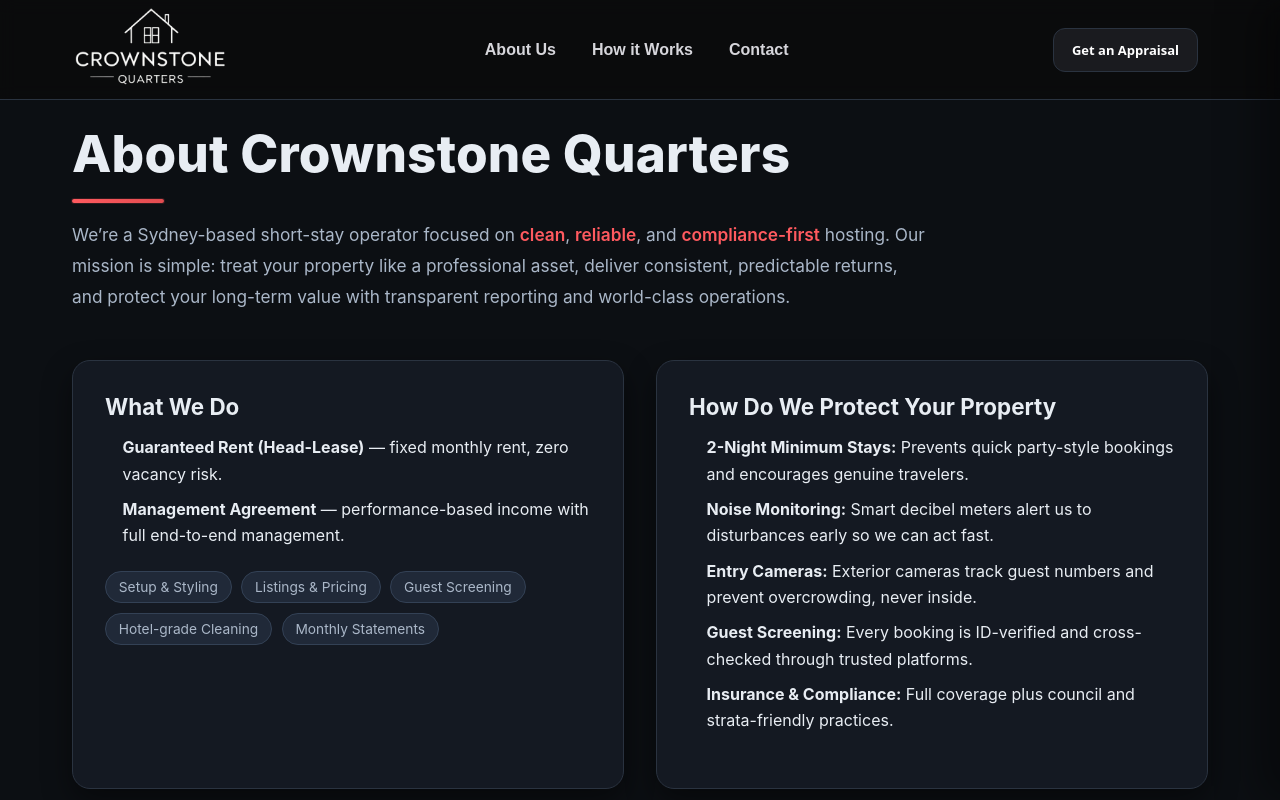
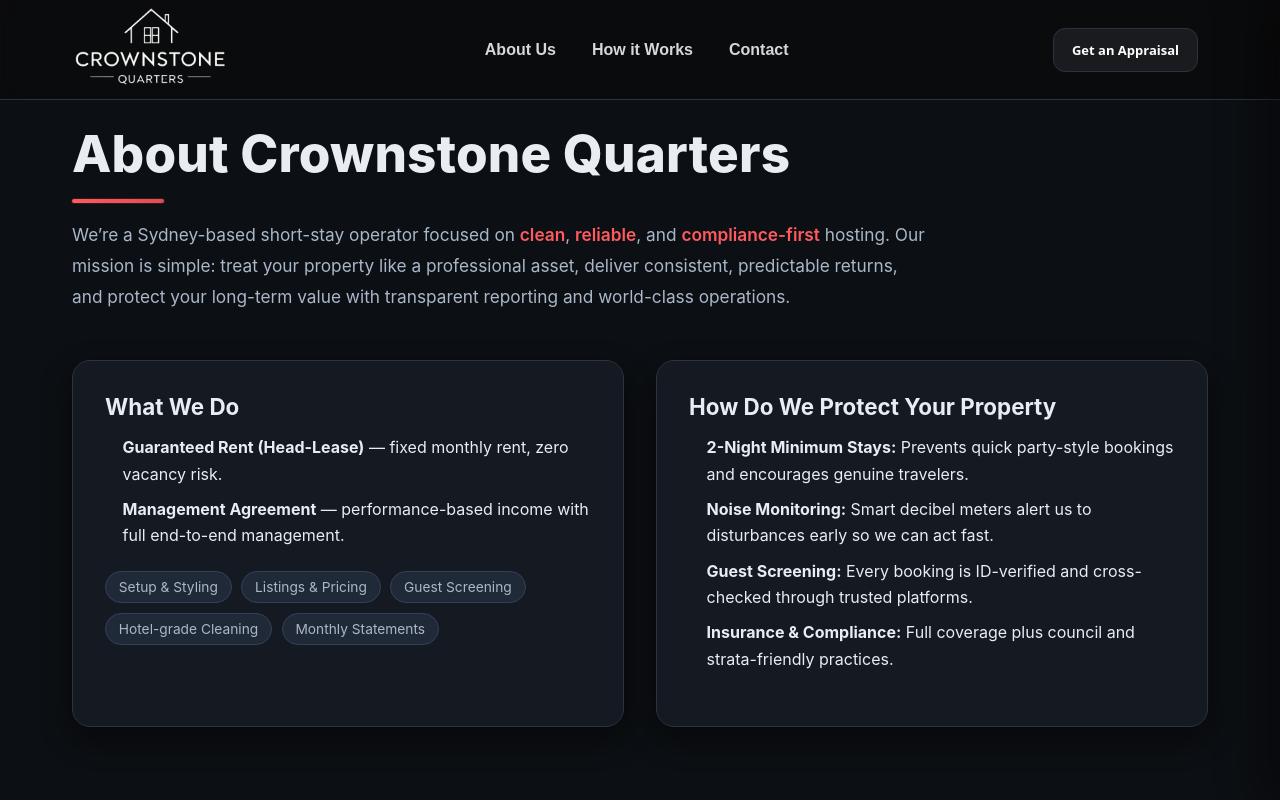
Before and after one commit to t0ny2002/my-bnb, a React (Vite) app: page /about in a window 1280 px wide. Shown: the top 800 px of the page. Built offline with nearby package versions, Linux system fonts and the light colour scheme.

Commit message:
got rid of entry cameras

```diff
--- a/src/pages/About.jsx
+++ b/src/pages/About.jsx
@@ -104,10 +104,6 @@
               to disturbances early so we can act fast.
             </li>
             <li>
-              <strong>Entry Cameras:</strong> Exterior cameras track guest
-              numbers and prevent overcrowding, never inside.
-            </li>
-            <li>
               <strong>Guest Screening:</strong> Every booking is ID-verified and
               cross-checked through trusted platforms.
             </li>
```
